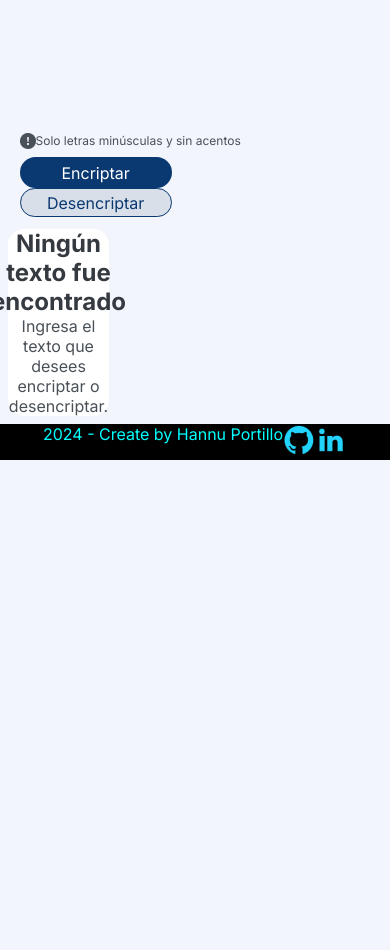
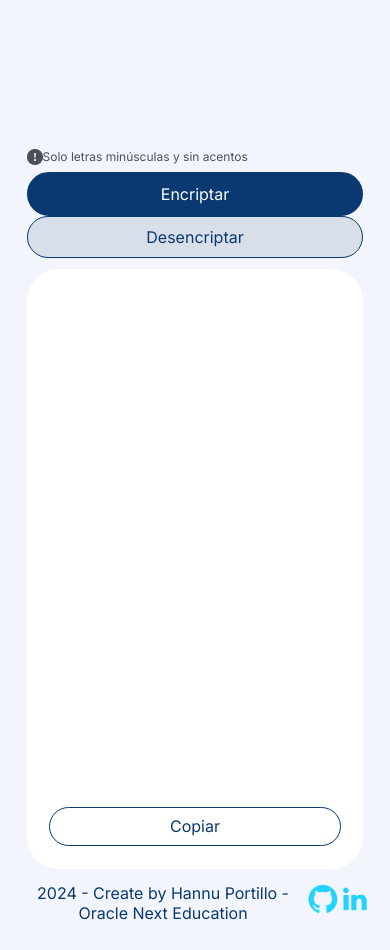
Before and after one commit to hpord/challenge-encriptador, a plain HTML site: page index.html in a window 390 px wide. Shown: the part 400-1350 px from the top of the page. Before the commit the page ends 860 px from the top, so only its background shows below. Drawn offline with Linux system fonts and the light colour scheme.

Commit message:
Se avanzó con la responsividad y la función de copiar

```diff
--- a/index.html
+++ b/index.html
@@ -27,19 +27,24 @@
                 <button class="boton encriptar">Encriptar</button>
                 <button class="boton desencriptar">Desencriptar</button>
             </div>
-
         </section>
         <section class="salida">
             <div class="contenedor-salida-texto">
-                <img class="salida-persona" src="./assets/persona.png" alt="persona con lupa">
-                <p class="parrafo-1">Ningún texto fue encontrado</p>
-                <p class="parrafo-2">Ingresa el texto que desees encriptar o desencriptar.</p>
+                <div class="contenedor-textarea-salida">
+                    <textarea id="salida-texto" class="salida-texto" readonly></textarea>
+                    <button class="boton copiar">Copiar</button>
+                </div>
+                <div class="contenedor-persona">
+                    <img class="salida-persona" src="./assets/persona.png" alt="persona con lupa">
+                    <p class="parrafo-1">Ningún texto fue encontrado</p>
+                    <p class="parrafo-2">Ingresa el texto que desees encriptar o desencriptar.</p>
+                </div>
             </div>
         </section>
 
     </main>
     <footer>
-        <p>2024 - Create by Hannu Portillo</p>
+        <p>2024 - Create by Hannu Portillo - Oracle Next Education</p>
         <a href="https://github.com/hpord" target="_blank"><img src="./assets/github.png" alt="Github"></a>
         <a href="https://www.linkedin.com/in/hannu-portillo-26b990213/" target="_blank"><img src="./assets/linkedin.png"
                 alt="Linkedin"></a>
--- a/js/main.js
+++ b/js/main.js
@@ -12,6 +12,7 @@ function verificarMinusculas(text) {
 
 const botonEncriptar = document.querySelector(".encriptar");
 const botonDesencriptar = document.querySelector(".desencriptar");
+const botonCopiar = document.querySelector(".copiar");
 
 botonEncriptar.addEventListener("click", function () {
   let advertenciaParrafo = document.querySelector(".advertencia-parrafo");
@@ -24,7 +25,7 @@ botonEncriptar.addEventListener("click", function () {
     return;
   }
   console.log(encriptar(text));
-  /*asignarTextoElemento('.result', encriptar(text));*/
+  asignarTextoElemento(".salida-texto", encriptar(text));
 });
 
 botonDesencriptar.addEventListener("click", function () {
@@ -38,5 +39,19 @@ botonDesencriptar.addEventListener("click", function () {
     return;
   }
   console.log(desencriptar(text));
-  /*asignarTextoElemento('.result', encriptar(text));*/
+  asignarTextoElemento(".salida-texto", desencriptar(text));
 });
+
+botonCopiar.addEventListener("click", function () {
+  const textarea = document.getElementById("salida-texto");
+  textarea.select();
+  textarea.setSelectionRange(0, 99999);
+  navigator.clipboard
+    .writeText(textarea.value)
+    .then(function () {
+      //alert("Texto copiado al portapapeles");
+    })
+    .catch(function (err) {
+      console.error("Error al copiar el texto: ", err);
+    });
+});
--- a/styles/style.css
+++ b/styles/style.css
@@ -16,12 +16,14 @@
 }
 
 body {
+  width: 100%;
+  padding: 1% 1% 1% 5%;
   background-color: var(--color-fondo-claro);
   font-family: var(--fuente-inter);
 }
 
 header {
-  width: 100vw;
+  width: 100%;
   min-height: 5.5rem;
 }
 
@@ -33,7 +35,8 @@ header {
 }
 
 main {
-  width: 100vw;
+  width: auto;
+  /*padding: 1% 1% 1% 10%;*/
   /*height: 90vh;*/
   font-optical-sizing: auto;
   font-weight: 400;
@@ -45,7 +48,7 @@ main {
 }
 
 .entrada {
-  width: 70vw;
+  width: 70%;
   /*padding: 0% 20%;*/
 }
 
@@ -92,8 +95,8 @@ main {
 .boton {
   font-family: var(--fuente-inter);
   font-size: 1rem;
-  width: 42%;
-  padding: 1% 0% 1% 0%;
+  width: 48%;
+  padding: 3% 0% 3% 0%;
   border-style: solid;
   border-color: var(--color-dark-blue-300);
   border-radius: 1.5rem;
@@ -113,18 +116,68 @@ main {
 }
 
 .salida {
-  width: 30vw;
+  width: 30%;
   padding: 2% 2% 2% 2%;
 }
 
 .contenedor-salida-texto {
+  padding: 2% 2% 2% 2%;
+  /*background-color: transparent;*/
   background-color: white;
-  border-radius: 1rem;
   width: 100%;
   height: 100%;
   display: flex;
   flex-direction: column;
-  align-items: center;
+  align-items: start;
+  justify-content: center;
+  border-radius: 2rem;
+}
+
+.contenedor-textarea-salida {
+  padding: 5%;
+  display: flex;
+  flex-direction: column;
+  width: 100%;
+  background-color: transparent;
+  align-items: start;
+  justify-content: center;
+
+  /*top: 50%;*/
+  /*z-index: 0;*/
+}
+
+.salida-texto {
+  background-color: transparent;
+  width: 100%;
+  min-height: 61vh;
+  font-family: var(--fuente-inter);
+  font-size: 2rem;
+  color: var(--color-dark-blue-300);
+  resize: none;
+  border: none;
+}
+
+.salida-texto:focus {
+  outline: none;
+}
+
+.copiar {
+  width: 50%;
+  background-color: white;
+  color: var(--color-dark-blue-300);
+  border-width: 1px;
+  position: relative;
+  left: 25%;
+  border-radius: 1rem;
+  padding: 6% 0% 6% 0%;
+}
+
+.contenedor-persona {
+  /*z-index: 1;*/
+  display: none;
+  flex-direction: column;
+  align-items: start;
+  top: 0em;
 }
 
 p {
@@ -144,15 +197,20 @@ p {
 }
 
 footer {
-  width: 100vw;
-  background-color: black;
-  color: aqua;
+  width: 100%;
+  color: var(--color-dark-blue-300);
+  font-weight: 400;
+  margin: 2% 0% 2% 0%;
   display: flex;
   justify-content: center;
   text-align: center;
 }
 
 @media screen and (max-width: 1000px) {
+  body {
+    padding: 5%;
+  }
+
   header {
     min-height: 7.5rem;
   }
@@ -171,7 +229,31 @@ footer {
   }
 
   .entrada {
-    width: 100vw;
+    width: 100%;
+  }
+
+  .contenedor-entrada-texto {
+    padding: 5% 2% 2% 2%;
+  }
+
+  .contenedor-advertencia {
+    padding: 2% 2% 1% 2%;
+  }
+
+  .contenedor-botones {
+    padding: 1% 2% 1% 2%;
+  }
+
+  .salida {
+    width: 100%;
+    padding: 2% 2% 2% 2%;
+  }
+
+  .copiar {
+    width: 100%;
+    left: 0%;
+    border-radius: 1.5rem;
+    padding: 3% 0% 3% 0%;
   }
 
   .salida-persona {
@@ -181,7 +263,7 @@ footer {
 
 @media screen and (max-width: 500px) {
   header {
-    width: 100vw;
+    width: 100%;
     min-height: 4.5rem;
   }
   .icono-inicio {
@@ -193,4 +275,8 @@ footer {
   .contenedor-botones {
     flex-direction: column;
   }
+
+  .boton {
+    width: 100%;
+  }
 }
```
